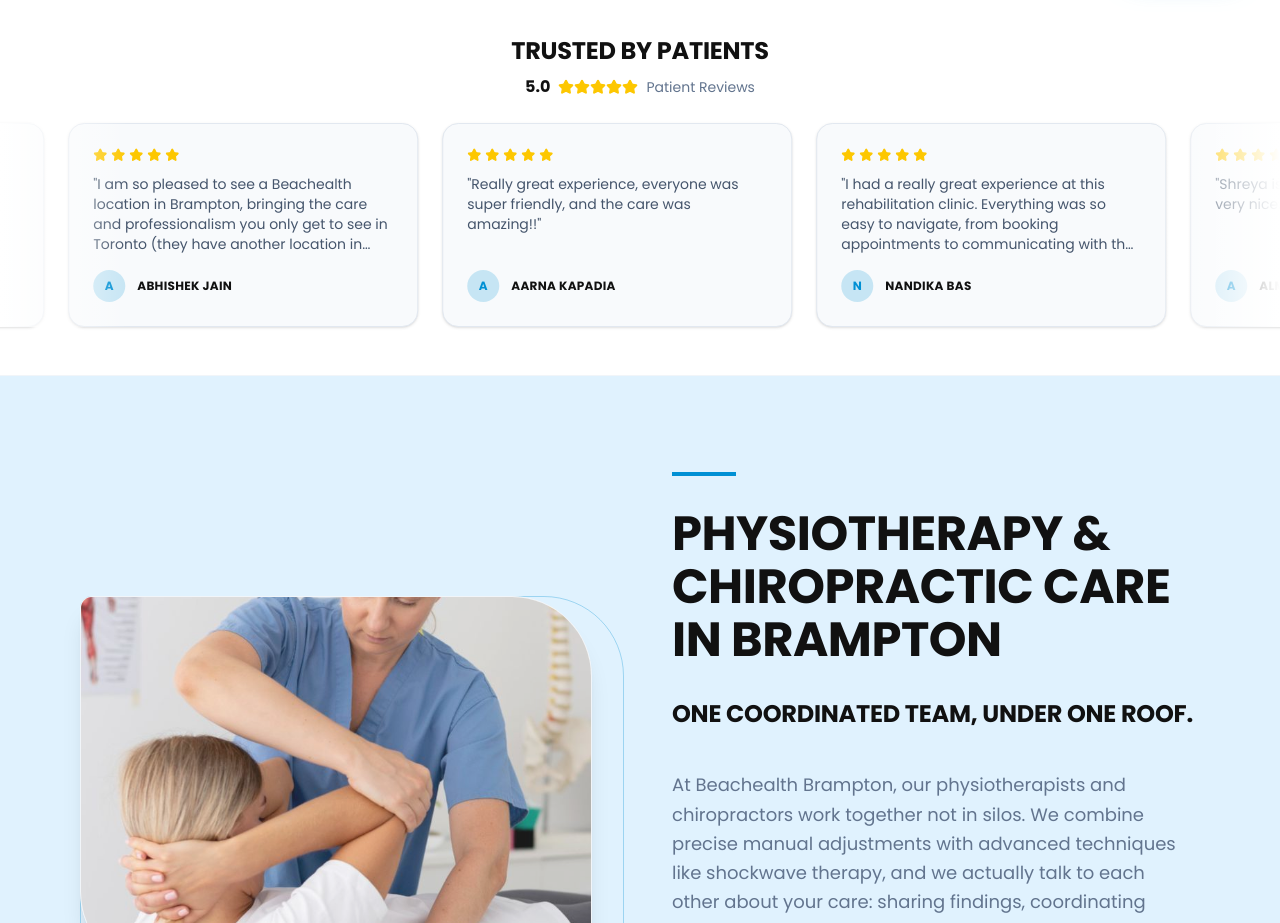
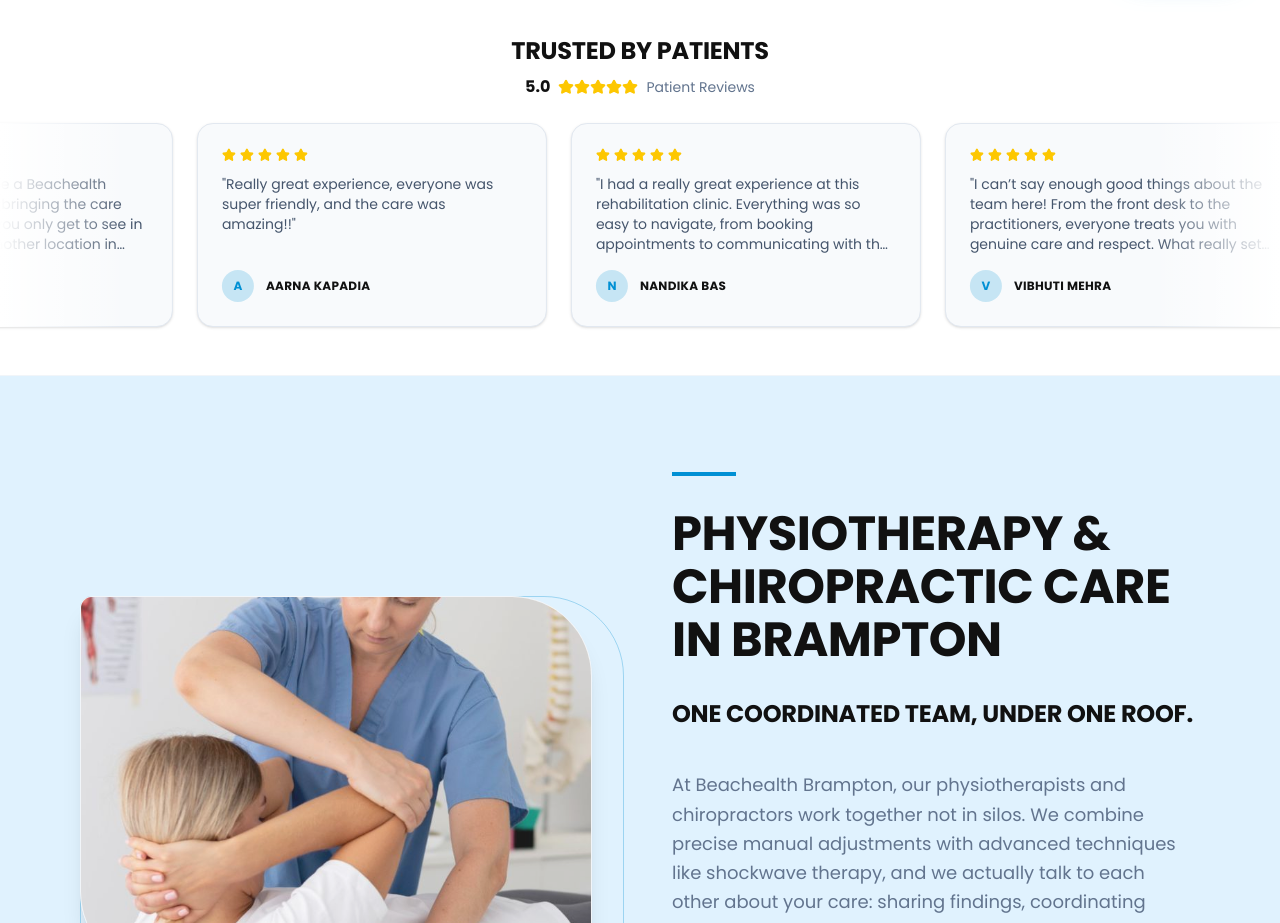
Before and after one commit to shaheertiger/Beachhealthbrampton, a React (Vite) app: page / in a window 1280 px wide. Shown: the part 800-1723 px from the top of the page. Built offline with nearby package versions, Linux system fonts and the light colour scheme; a web font is replaced by a local one.

Commit message:
Add full text for all 7 Brampton reviews

```diff
--- a/src/components/TestimonialsTicker.tsx
+++ b/src/components/TestimonialsTicker.tsx
@@ -5,7 +5,10 @@ const reviews = [
   { name: 'Almz Quiambao', text: 'Shreya is good,gentle in massage and very nice.', rating: 5 },
   { name: 'Abhishek Jain', text: 'I am so pleased to see a Beachealth location in Brampton, bringing the care and professionalism you only get to see in Toronto (they have another location in Scarborough). The staff is welcoming and went the extra mile to make me feel comfortable.', rating: 5 },
   { name: 'Aarna Kapadia', text: 'Really great experience, everyone was super friendly, and the care was amazing!!', rating: 5 },
-  { name: 'Nandika Bas', text: 'I had a really great experience at this rehabilitation clinic. Everything was so easy to navigate, from booking appointments to communicating with the staff. Everyone was always friendly, helpful, and welcoming!', rating: 5 }
+  { name: 'Nandika Bas', text: "I had a really great experience at this rehabilitation clinic. Everything was so easy to navigate, from booking appointments to communicating with the staff. Everyone was always friendly, helpful, and welcoming, which made the whole experience feel comfortable and stress-free. Everything was well organized, and I always felt like all my need were listened to. Overall, I’m really happy with my experience and would definitely recommend this clinic.", rating: 5 },
+  { name: 'Vibhuti Mehra', text: "I can’t say enough good things about the team here! From the front desk to the practitioners, everyone treats you with genuine care and respect. What really set them apart for me was how thorough and attentive they were. They answered all my questions, made sure I understood everything, and made me feel completely at ease. It’s rare to find a clinic that combines high professional standards with such a warm, comfortable environment. I’ll definitely be recommending them to family and friends!", rating: 5 },
+  { name: 'Varinder Rana', text: "I’m really glad I chose Beachealth. From my first visit, I felt comfortable and genuinely cared for. Everyone I interacted with was kind, patient, and respectful, and I never felt rushed or like I was just another appointment. What stood out to me most was how carefully they listened and took the time to explain everything to me. That really made a difference and gave me a lot of confidence and peace of mind. The clinic itself is clean, welcoming, and has a very comfortable atmosphere. Overall, it was a great experience, and I truly appreciate the care and professionalism I received.", rating: 5 },
+  { name: 'Shweta Agarwal', text: "This is a newly opened clinic and it was such a pleasant surprise! The clinic is spacious, clean, and well-equipped, and they have some really amazing practitioners. I took my 10-year-old son to see their chiropractor for some leg pain and muscle tightness. The chiropractor worked on his musculoskeletal alignment using some simple techniques, and my son felt immediate relief in his leg pain and tightness. Really happy with our experience so far and would definitely recommend this clinic!", rating: 5 }
 ];
 
 export default function TestimonialsTicker() {
```
